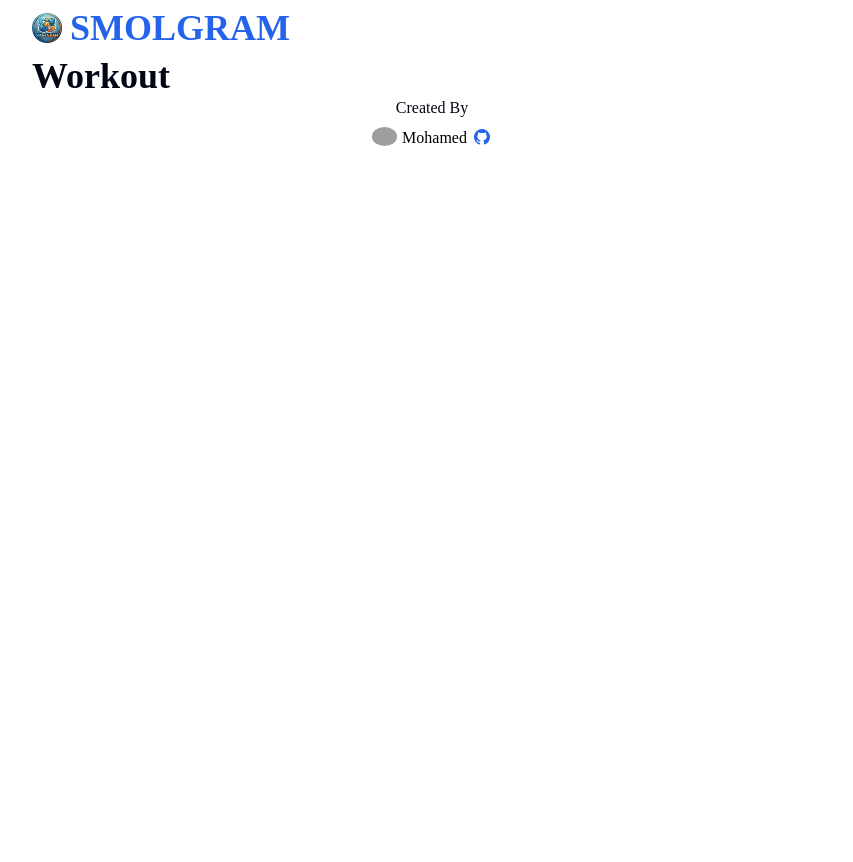
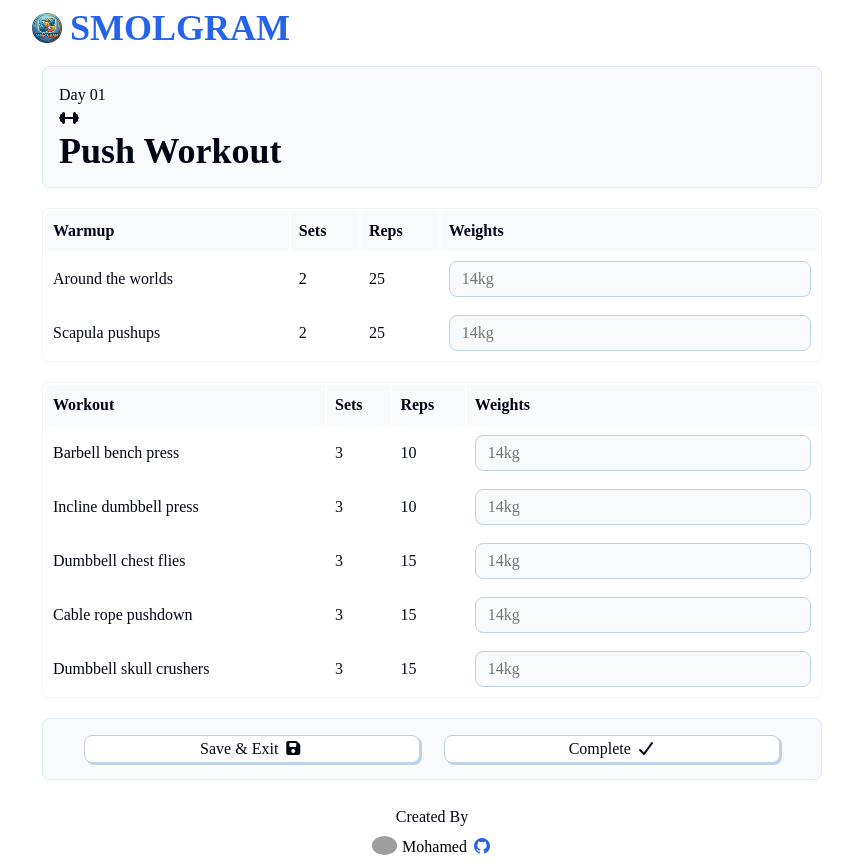
Before and after one commit to Mo77amed7/Fitness-App, a Vue app: page / in a window 1280 px wide. Shown: the whole page, without its empty margins (208-1061 px from the left). Before the commit the page ends 800 px from the top, so only its background shows below. Built offline with nearby package versions, Linux system fonts and the light colour scheme; grey boxes are pictures that could not be loaded; a web font is replaced by a local one.

Commit message:
feat: enhance Workout page layout with detailed warmup and workout sections

```diff
--- a/src/components/pages/Workout.vue
+++ b/src/components/pages/Workout.vue
@@ -1,5 +1,133 @@
 <template>
   <section>
-    <h1>Workout</h1>
+    <div class="card">
+      <p>
+        Day
+        {{
+          selectedProgram < 9
+            ? "0" + (selectedProgram + 1)
+            : selectedProgram + 1
+        }}
+      </p>
+      <i class="fa-solid fa-dumbbell" v-if="selectedProgram % 3 == 0"></i>
+      <i class="fa-solid fa-weight-hanging" v-if="selectedProgram % 3 == 1"></i>
+      <i class="fa-solid fa-bolt" v-if="selectedProgram % 3 == 2"></i>
+      <h1>Push Workout</h1>
+    </div>
+    <table class="warmup">
+      <thead>
+        <tr>
+          <th>Warmup</th>
+          <th>Sets</th>
+          <th>Reps</th>
+          <th>Weights</th>
+        </tr>
+      </thead>
+      <tbody>
+        <tr v-for="(warm, index) in warmup" :key="index">
+          <td>
+            <p>{{ warm.name }}</p>
+            <button type="button" aria-label="Exercise details">
+              <i class="fa-regular fa-circle-question"></i>
+            </button>
+          </td>
+          <td>{{ warm.sets }}</td>
+          <td>{{ warm.reps }}</td>
+          <td>
+            <input
+              type="text"
+              placeholder="14kg"
+              :aria-label="`Weight for ${warm.name}`"
+            />
+          </td>
+        </tr>
+      </tbody>
+    </table>
+    <table class="workout">
+      <thead>
+        <tr>
+          <th>Workout</th>
+          <th>Sets</th>
+          <th>Reps</th>
+          <th>Weights</th>
+        </tr>
+      </thead>
+      <tbody>
+        <tr v-for="(work, index) in workout" :key="index">
+          <td>
+            <p>{{ work.name }}</p>
+            <button type="button" aria-label="Exercise details">
+              <i class="fa-regular fa-circle-question"></i>
+            </button>
+          </td>
+          <td>{{ work.sets }}</td>
+          <td>{{ work.reps }}</td>
+          <td>
+            <input
+              type="text"
+              placeholder="14kg"
+              :aria-label="`Weight for ${work.name}`"
+            />
+          </td>
+        </tr>
+      </tbody>
+    </table>
+    <div class="actions card">
+      <button type="button">
+        Save & Exit<i class="fa-solid fa-floppy-disk"></i>
+      </button>
+      <button>Complete<i class="fa-solid fa-check"></i></button>
+    </div>
   </section>
 </template>
+
+<script setup>
+import { workoutProgram } from "@/utils/index";
+console.log(workoutProgram);
+const selectedProgram = 0;
+const { workout, warmup } = workoutProgram[selectedProgram];
+</script>
+
+<style scoped>
+section {
+  padding: 10px;
+}
+table {
+  width: 100%;
+  margin: 20px auto;
+  background-color: white;
+}
+thead {
+  background-color: white;
+}
+table button {
+  background-color: transparent;
+  box-shadow: none;
+  border: none;
+  opacity: 0;
+  padding: 0px;
+}
+table tr:hover td,
+tbody tr:nth-child(even):hover td {
+  background-color: transparent;
+}
+table p {
+  display: inline-block;
+}
+.workout tr:hover button,
+.warmup tr:hover button {
+  opacity: 1;
+}
+.actions {
+  display: flex;
+  justify-content: space-evenly;
+  align-items: center;
+  margin-bottom: 15px;
+}
+.actions button {
+  width: 45%;
+}
+.actions button i {
+  margin-left: 5px;
+}
+</style>
```
